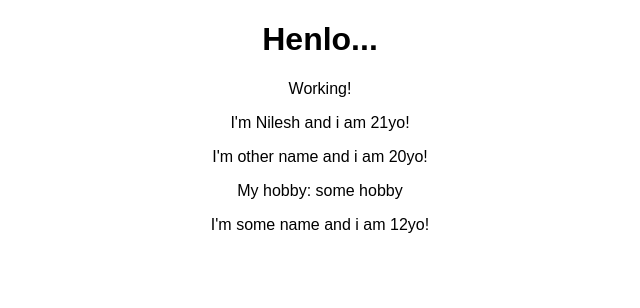
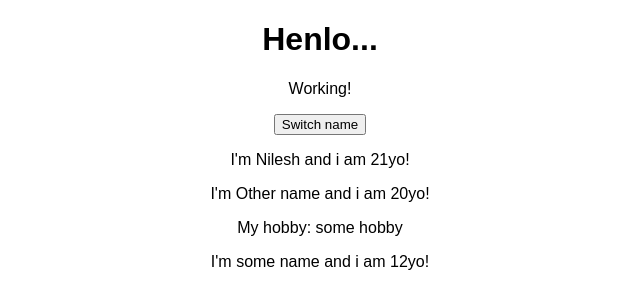
Before and after one commit to Nilesh767/Learning-Js, a React (Create React App) app in the folder 3reactjs/basics/: page / in a window 1280 px wide. Shown: the top 308 px of the page, without its empty margins (320-960 px from the left). Built offline with nearby package versions, Linux system fonts and the light colour scheme.

Commit message:
getting started with states

```diff
--- a/3reactjs/basics/src/App.js
+++ b/3reactjs/basics/src/App.js
@@ -3,14 +3,24 @@
 import Person from'./Person/Person';
 
 class App extends Component {
+
+  state = {
+    persons: [
+      { name: 'Nilesh', age: 21 },
+      { name: 'Other name', age: 20 },
+      { name: 'some name', age: 12 }
+    ]
+  }
+
   render() {
     return (
       <div className="App">
         <h1>Henlo... </h1>
         <p>Working!</p>
-        <Person name='Nilesh' age='21' />
-        <Person name='other name' age='20'>My hobby: some hobby</Person>
-        <Person name='some name' age='12' />
+        <button>Switch name</button>
+        <Person name= {this.state.persons[0].name} age= {this.state.persons[0].age} />
+        <Person name= {this.state.persons[1].name} age= {this.state.persons[1].age} >My hobby: some hobby</Person>
+        <Person name= {this.state.persons[2].name} age= {this.state.persons[2].age}  />
       </div>
 
     );
```
